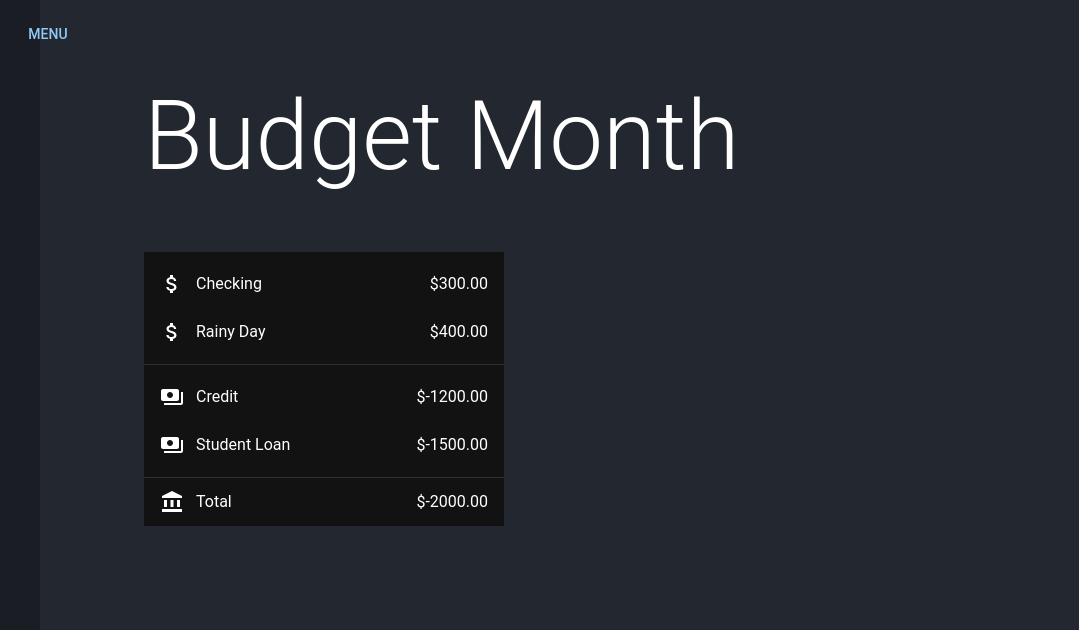
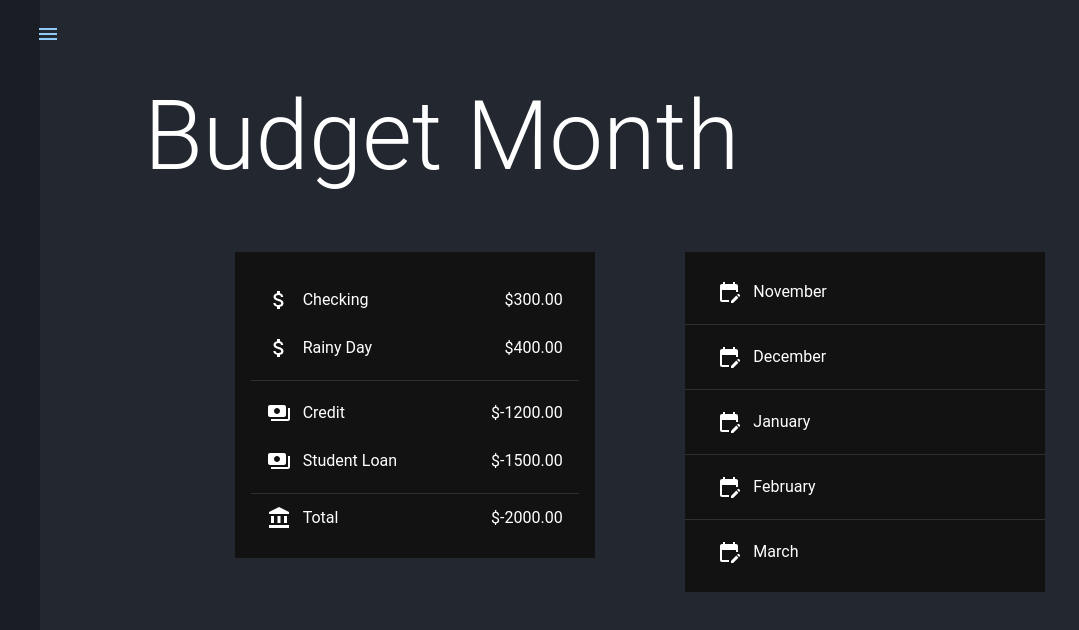
Before and after one commit to mphbo/budget-month, a Next.js app: page / in a window 1280 px wide. Shown: the top 630 px of the page, without its empty margins (0-1079 px from the left). Built offline with nearby package versions, Linux system fonts and the light colour scheme; what @mui/material-nextjs would draw is missing.

Commit message:
added a month picker on the home page

```diff
--- a/app/components/AccountList.tsx
+++ b/app/components/AccountList.tsx
@@ -19,8 +19,16 @@ export const AccountList = ({
     (account) => account.type === "liability",
   );
   return (
-    <Box sx={{ width: "100%", maxWidth: 360, bgcolor: "background.paper" }}>
-      <nav aria-label="assets">
+    <Box
+      sx={{
+        width: "100%",
+        maxWidth: 360,
+        bgcolor: "background.paper",
+        height: "100%",
+        padding: 2,
+      }}
+    >
+      <Box>
         <List>
           {assets.map((account) => (
             <ListItem disablePadding key={account.account}>
@@ -37,9 +45,7 @@ export const AccountList = ({
             </ListItem>
           ))}
         </List>
-      </nav>
-      <Divider />
-      <nav aria-label="liabilities">
+        <Divider />
         <List>
           {liabilities.map((account) => (
             <ListItem disablePadding key={account.account}>
@@ -56,8 +62,8 @@ export const AccountList = ({
             </ListItem>
           ))}
         </List>
-      </nav>
-      <Divider />
+        <Divider />
+      </Box>
       <ListItem disablePadding key="total">
         <ListItemButton>
           <ListItemIcon>
--- a/app/components/AppDrawer.tsx
+++ b/app/components/AppDrawer.tsx
@@ -13,6 +13,7 @@ import {
 import Link from "next/link";
 import { useState } from "react";
 import styles from "./AppDrawer.module.css";
+import MenuIcon from "@mui/icons-material/Menu";
 
 export function AppDrawer() {
   const [open, setOpen] = useState(false);
@@ -25,7 +26,7 @@ export function AppDrawer() {
           onClick={() => setOpen(true)}
           variant="text"
         >
-          Menu
+          <MenuIcon />
         </Button>
       </Box>
       <Drawer anchor="left" onClose={() => setOpen(false)} open={open}>
--- /dev/null
+++ b/app/components/MonthList.tsx
@@ -0,0 +1,42 @@
+"use client";
+
+import EditCalendarIcon from "@mui/icons-material/EditCalendar";
+import Box from "@mui/material/Box";
+import Divider from "@mui/material/Divider";
+import List from "@mui/material/List";
+import ListItem from "@mui/material/ListItem";
+import ListItemButton from "@mui/material/ListItemButton";
+import ListItemIcon from "@mui/material/ListItemIcon";
+import ListItemText from "@mui/material/ListItemText";
+import { useRouter } from "next/navigation";
+
+export const MonthList = () => {
+  const router = useRouter();
+  const months = ["November", "December", "January", "February", "March"];
+
+  const handleMonthClick = (month: string) => {
+    router.push(`/month/${month.toLowerCase()}`);
+  };
+
+  return (
+    <Box sx={{ width: "100%", maxWidth: 360, bgcolor: "background.paper" }}>
+      <nav aria-label="assets">
+        <List>
+          {months.map((month, index) => (
+            <Box key={month}>
+              <ListItem>
+                <ListItemButton onClick={() => handleMonthClick(month)}>
+                  <ListItemIcon>
+                    <EditCalendarIcon />
+                  </ListItemIcon>
+                  <ListItemText primary={month} />
+                </ListItemButton>
+              </ListItem>
+              {index < months.length - 1 && <Divider />}
+            </Box>
+          ))}
+        </List>
+      </nav>
+    </Box>
+  );
+};
--- a/app/page.tsx
+++ b/app/page.tsx
@@ -1,7 +1,8 @@
 import styles from "./page.module.css";
-import { Container, Grid, Typography } from "@mui/material";
+import { Container, Typography, Box } from "@mui/material";
 import Providers from "./providers";
 import { AccountList } from "./components/AccountList";
+import { MonthList } from "./components/MonthList";
 
 export default function Home() {
   const accounts = [
@@ -17,7 +18,15 @@ export default function Home() {
         <Container sx={{ backgroundColor: "#23272f", height: "100vh" }}>
           <main className={styles.main}>
             <Typography variant="h1">Budget Month</Typography>
-            <AccountList accounts={accounts} />
+            <Box
+              sx={{
+                display: "flex",
+                justifyContent: "space-evenly",
+              }}
+            >
+              <AccountList accounts={accounts} />
+              <MonthList />
+            </Box>
           </main>
         </Container>
       </div>
```
